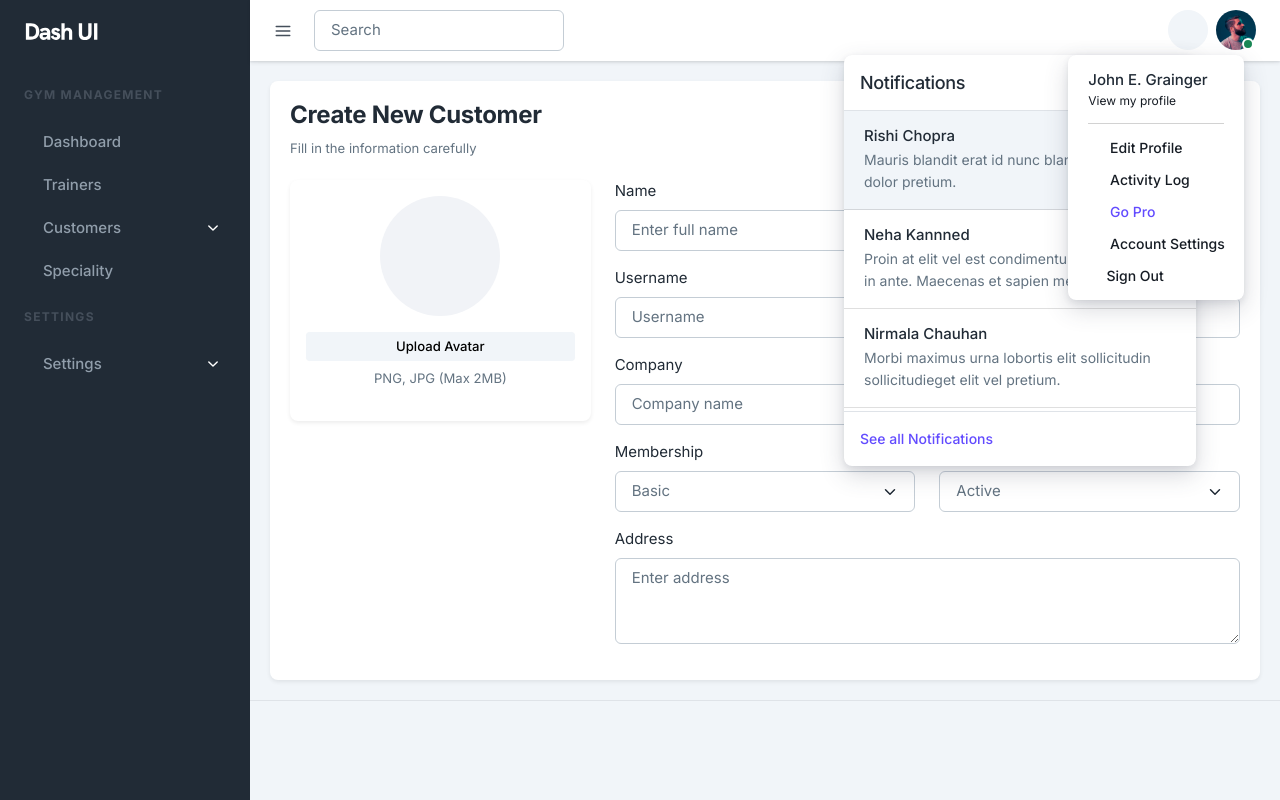
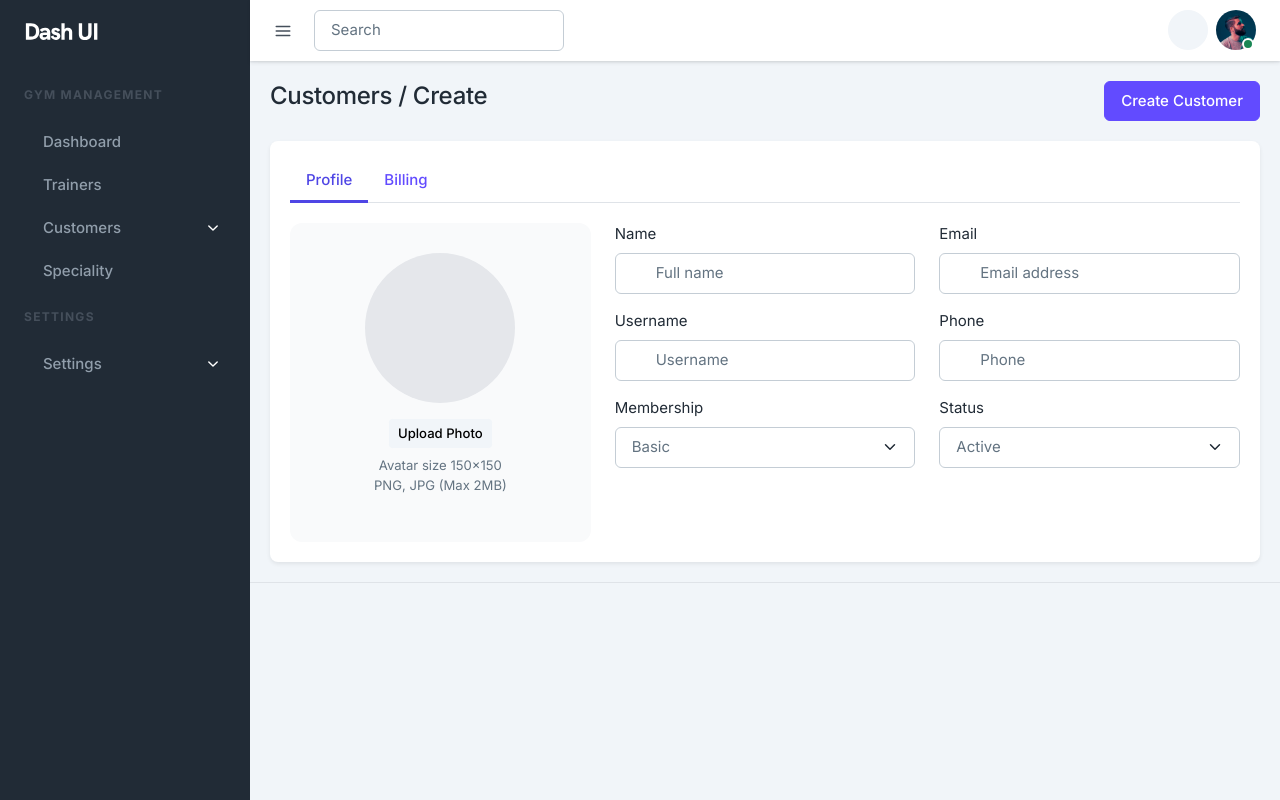
Before and after one commit to prafullvyas272/Fitness-admin-frontend, a Next.js app: page /customers/create in a window 1280 px wide. Built offline with nearby package versions, Linux system fonts and the light colour scheme; a web font is replaced by a local one.

Commit message:
Updated create customer page with Durulax-style profile and billing tabs

```diff
--- a/pages/customers/create.js
+++ b/pages/customers/create.js
@@ -1,9 +1,10 @@
 import { useState } from "react";
-import { Card, Row, Col, Form, Button } from "react-bootstrap";
+import { Card, Row, Col, Form, Button, Nav } from "react-bootstrap";
 import { useRouter } from "next/router";
 
 export default function CreateCustomer() {
   const router = useRouter();
+  const [activeTab, setActiveTab] = useState("profile");
 
   const [customer, setCustomer] = useState({
     name: "",
@@ -11,10 +12,6 @@ export default function CreateCustomer() {
     username: "",
     phone: "",
     company: "",
-    designation: "",
-    website: "",
-    vat: "",
-    address: "",
     membership: "Basic",
     status: "Active",
   });
@@ -33,122 +30,117 @@ export default function CreateCustomer() {
       date: new Date().toISOString().split("T")[0],
     };
 
-    const updated = [...existing, newCustomer];
-    localStorage.setItem("gymCustomers", JSON.stringify(updated));
+    localStorage.setItem(
+      "gymCustomers",
+      JSON.stringify([...existing, newCustomer])
+    );
 
     router.push("/customers");
   };
 
   return (
-    <div className="p-4">
-      <Card className="shadow-sm border-0">
-        <Card.Body className="p-4">
+    <div className="create-customer-page p-4">
 
       {/* HEADER */}
-          <Row className="mb-4 align-items-center">
-            <Col>
-              <h3 className="fw-bold">Create New Customer</h3>
-              <small className="text-muted">
-                Fill in the information carefully
-              </small>
+      <div className="d-flex justify-content-between align-items-center mb-4">
+        <h3>Customers / Create</h3>
+        <Button variant="primary" onClick={handleSubmit}>
+          Create Customer
+        </Button>
+      </div>
+
+      <Card className="shadow-sm border-0">
+        <Card.Body>
+
+          {/* TABS */}
+          <Nav
+            variant="tabs"
+            activeKey={activeTab}
+            onSelect={(k) => setActiveTab(k)}
+            className="durulax-tabs mb-4"
+          >
+            <Nav.Item>
+              <Nav.Link eventKey="profile">Profile</Nav.Link>
+            </Nav.Item>
+            <Nav.Item>
+              <Nav.Link eventKey="billing">Billing</Nav.Link>
+            </Nav.Item>
+          </Nav>
+
+          {/* PROFILE TAB */}
+          {activeTab === "profile" && (
+            <Row>
+
+              {/* LEFT AVATAR BLOCK */}
+              <Col md={4}>
+                <div className="profile-upload-box text-center">
+                  <div className="avatar-preview"></div>
+                  <Button variant="light" size="sm" className="mt-3">
+                    Upload Photo
+                  </Button>
+                  <p className="text-muted small mt-2">
+                    Avatar size 150x150 <br />
+                    PNG, JPG (Max 2MB)
+                  </p>
+                </div>
               </Col>
 
-            <Col className="text-end">
-              <Button variant="primary" onClick={handleSubmit}>
-                Save Customer
-              </Button>
-            </Col>
-          </Row>
-
+              {/* RIGHT FORM */}
+              <Col md={8}>
                 <Row>
 
-            {/* LEFT SIDE - PROFILE */}
-            <Col md={4}>
-              <Card className="border-0 shadow-sm p-3 text-center">
-                <div className="mb-3">
-                  <div
-                    style={{
-                      width: 120,
-                      height: 120,
-                      borderRadius: "50%",
-                      background: "#f1f3f7",
-                      margin: "0 auto",
-                    }}
-                  ></div>
-                </div>
-                <Button variant="light" size="sm">
-                  Upload Avatar
-                </Button>
-                <p className="text-muted mt-2 small">
-                  PNG, JPG (Max 2MB)
-                </p>
-              </Card>
-            </Col>
-
-            {/* RIGHT SIDE - FORM */}
-            <Col md={8}>
-              <Row>
                   <Col md={6} className="mb-3">
                     <Form.Label>Name</Form.Label>
+                    <div className="input-icon">
+                      <i className="fe fe-user"></i>
                       <Form.Control
                         name="name"
-                    placeholder="Enter full name"
+                        placeholder="Full name"
                         onChange={handleChange}
                       />
+                    </div>
                   </Col>
 
                   <Col md={6} className="mb-3">
                     <Form.Label>Email</Form.Label>
+                    <div className="input-icon">
+                      <i className="fe fe-mail"></i>
                       <Form.Control
+                        type="email"
                         name="email"
-                    type="email"
-                    placeholder="Enter email"
+                        placeholder="Email address"
                         onChange={handleChange}
                       />
+                    </div>
                   </Col>
 
                   <Col md={6} className="mb-3">
                     <Form.Label>Username</Form.Label>
+                    <div className="input-icon">
+                      <i className="fe fe-link"></i>
                       <Form.Control
                         name="username"
                         placeholder="Username"
                         onChange={handleChange}
                       />
+                    </div>
                   </Col>
 
                   <Col md={6} className="mb-3">
                     <Form.Label>Phone</Form.Label>
+                    <div className="input-icon">
+                      <i className="fe fe-phone"></i>
                       <Form.Control
                         name="phone"
-                    placeholder="Phone number"
+                        placeholder="Phone"
                         onChange={handleChange}
                       />
-                </Col>
-
-                <Col md={6} className="mb-3">
-                  <Form.Label>Company</Form.Label>
-                  <Form.Control
-                    name="company"
-                    placeholder="Company name"
-                    onChange={handleChange}
-                  />
-                </Col>
-
-                <Col md={6} className="mb-3">
-                  <Form.Label>Designation</Form.Label>
-                  <Form.Control
-                    name="designation"
-                    placeholder="Designation"
-                    onChange={handleChange}
-                  />
+                    </div>
                   </Col>
 
                   <Col md={6} className="mb-3">
                     <Form.Label>Membership</Form.Label>
-                  <Form.Select
-                    name="membership"
-                    onChange={handleChange}
-                  >
+                    <Form.Select name="membership" onChange={handleChange}>
                       <option>Basic</option>
                       <option>Premium</option>
                       <option>VIP</option>
@@ -157,29 +149,44 @@ export default function CreateCustomer() {
 
                   <Col md={6} className="mb-3">
                     <Form.Label>Status</Form.Label>
-                  <Form.Select
-                    name="status"
-                    onChange={handleChange}
-                  >
+                    <Form.Select name="status" onChange={handleChange}>
                       <option>Active</option>
                       <option>Inactive</option>
                     </Form.Select>
                   </Col>
 
-                <Col md={12} className="mb-3">
-                  <Form.Label>Address</Form.Label>
-                  <Form.Control
-                    as="textarea"
-                    rows={3}
-                    name="address"
-                    placeholder="Enter address"
-                    onChange={handleChange}
-                  />
-                </Col>
                 </Row>
               </Col>
 
             </Row>
+          )}
+
+          {/* BILLING TAB */}
+          {activeTab === "billing" && (
+            <div className="billing-box">
+              <h5 className="mb-3">Billing Information</h5>
+
+              <Row>
+                <Col md={6} className="mb-3">
+                  <Form.Label>Plan Type</Form.Label>
+                  <Form.Select>
+                    <option>Basic - ₹999</option>
+                    <option>Premium - ₹1999</option>
+                    <option>VIP - ₹2999</option>
+                  </Form.Select>
+                </Col>
+
+                <Col md={6} className="mb-3">
+                  <Form.Label>Payment Method</Form.Label>
+                  <Form.Select>
+                    <option>Cash</option>
+                    <option>UPI</option>
+                    <option>Card</option>
+                  </Form.Select>
+                </Col>
+              </Row>
+            </div>
+          )}
 
         </Card.Body>
       </Card>
--- a/styles/_user.scss
+++ b/styles/_user.scss
@@ -168,3 +168,49 @@
   padding: 20px;
   border-radius: 10px;
 }
+
+
+//create customer
+.durulax-tabs .nav-link {
+  border: none;
+  font-weight: 500;
+}
+
+.durulax-tabs .nav-link.active {
+  border-bottom: 3px solid #4f46e5;
+  color: #4f46e5 !important;
+}
+
+.profile-upload-box {
+  background: #f9fafb;
+  padding: 30px;
+  border-radius: 12px;
+}
+
+.avatar-preview {
+  width: 150px;
+  height: 150px;
+  background: #e5e7eb;
+  border-radius: 50%;
+  margin: 0 auto;
+}
+
+.input-icon {
+  position: relative;
+}
+
+.input-icon i {
+  position: absolute;
+  top: 50%;
+  left: 12px;
+  transform: translateY(-50%);
+  color: #9ca3af;
+}
+
+.input-icon input {
+  padding-left: 40px;
+}
+
+.billing-box {
+  padding: 20px;
+}
```
Lines whose indentation alone changed are shown as unchanged.
